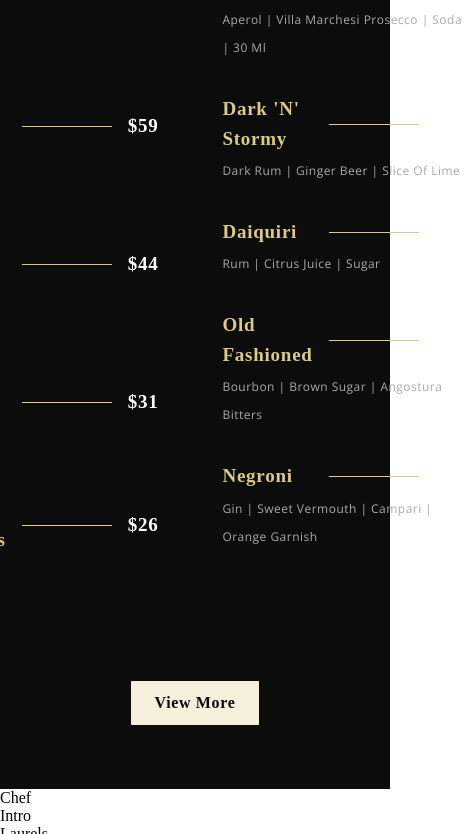
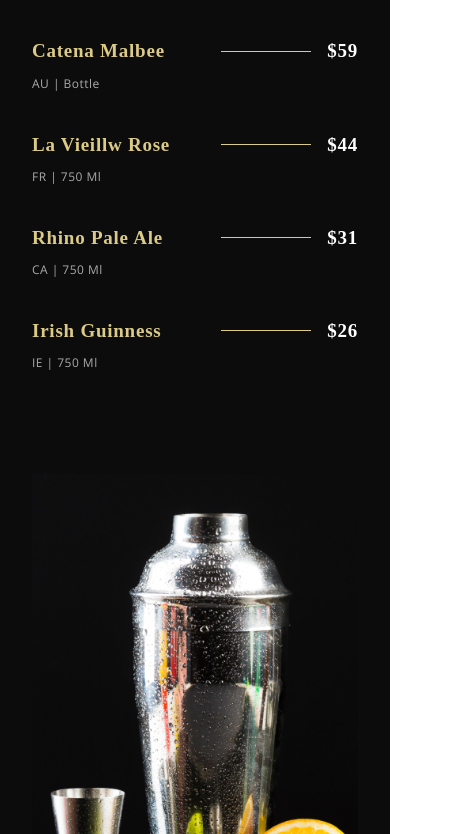
Before and after one commit to MaaX59/fine-dine, a React (Create React App) app: page / in a window 390 px wide. Shown: the part 4218-5052 px from the top of the page, 465 px wide, since content can reach past the window. Built offline with nearby package versions, Linux system fonts and the light colour scheme; a web font is replaced by a local one.

Commit message:
small fixes

```diff
--- a/src/container/Menu/SpecialMenu.css
+++ b/src/container/Menu/SpecialMenu.css
@@ -6,7 +6,7 @@
     margin-bottom:2rem ;
     text-align: center;
 }
-.app__specialMenu-menu {
+.app__specialMenu_menu {
     width: 100%;
     margin: 2rem 0;
     display: flex;
@@ -27,7 +27,7 @@
     flex-direction: column;
 }
 .app__specialMenu_menu_img {
-    width: 410;
+    width: 410px;
     margin: 0 2rem;
 }
 .app__specialMenu_menu_img img{
@@ -45,13 +45,13 @@
 
 }
 @media screen and (max-width:1150px) {
-    .app__specialMenu{
+    .app__specialMenu_menu{
         flex-direction: column;
         align-items: center;
         width: 100%;
     }
     .app__specialMenu_menu_img{
-
+        margin: 3rem 0;
     }
 }
 @media screen and (max-width:650px) {
--- a/src/container/Menu/SpecialMenu.jsx
+++ b/src/container/Menu/SpecialMenu.jsx
@@ -10,7 +10,7 @@
       <SubHeading title="Menu That Fits Your Palatte" />
       <h1 className="headtext__cormorant">Today´s Special</h1>
     </div>
-    <div className="app__specialMenu-menu">
+    <div className="app__specialMenu_menu">
       <div className="app__specialMenu_wine flex__center">
         <p className="app__specialMenu_menu_heading">Wine & Beer</p>
         <div className="app__specialMenu_menu_items">
```
